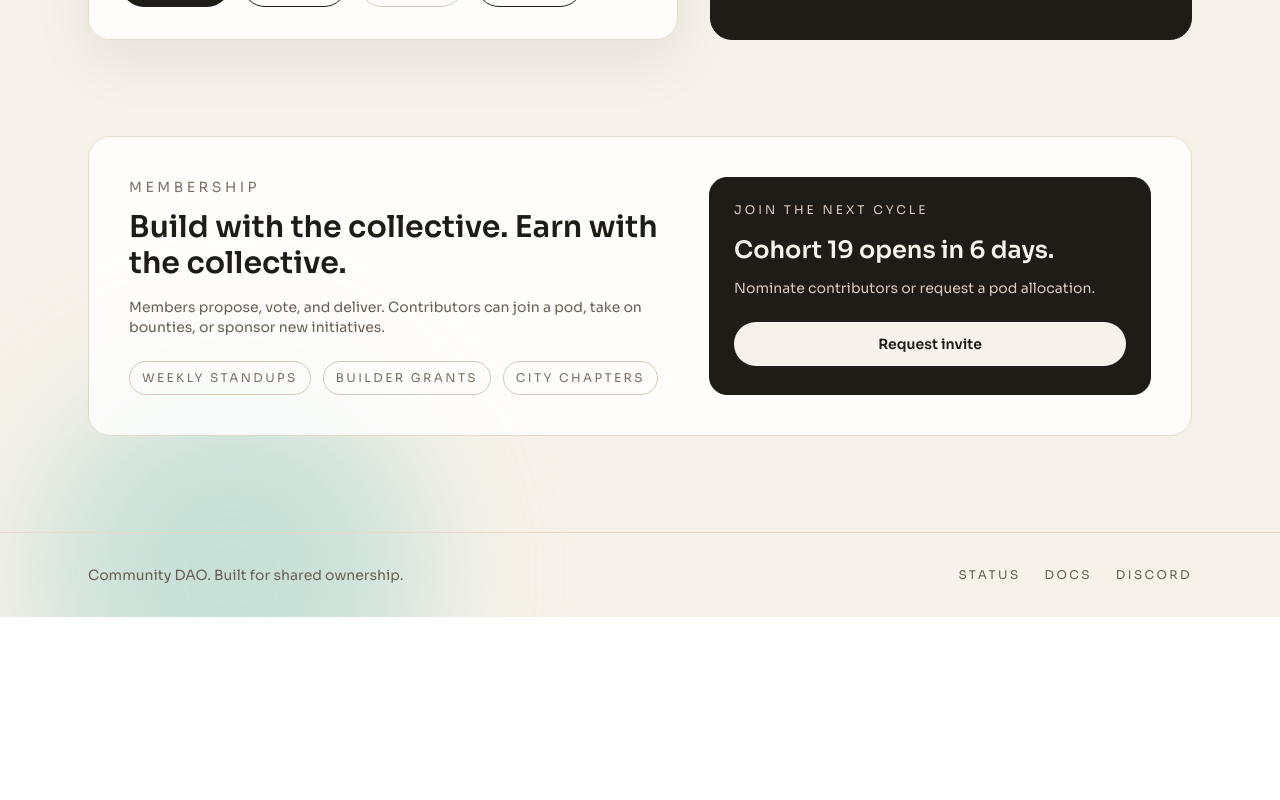
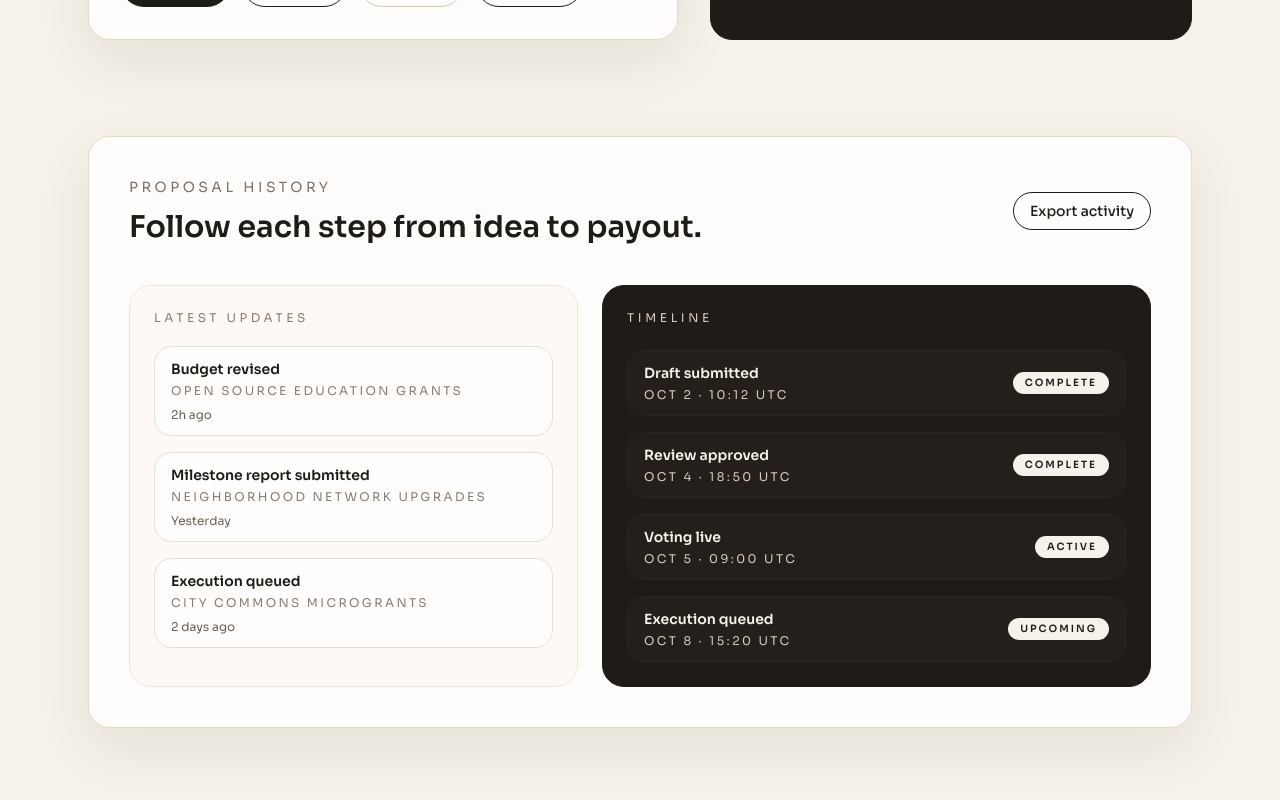
Before and after one commit to TYDev01/Community-Grant-DAO, a Next.js app in the folder frontend/: page / in a window 1280 px wide. Shown: the part 6200-7000 px from the top of the page. Before the commit the page ends 6817 px from the top, so only its background shows below. Built offline with nearby package versions, Linux system fonts and the light colour scheme.

Commit message:
added a proposal history section with update cards and governance timeline to round out the lifecycle story

```diff
--- a/frontend/src/app/page.tsx
+++ b/frontend/src/app/page.tsx
@@ -1057,6 +1057,111 @@ export default function Home() {
             </div>
           </section>
 
+          <section className="mx-auto w-full max-w-6xl px-6 pb-24">
+            <div className="rounded-3xl border border-[#e6d9c8] bg-white/80 p-10 shadow-[0_20px_60px_rgba(31,27,22,0.08)]">
+              <div className="flex flex-wrap items-center justify-between gap-6">
+                <div>
+                  <p className="text-sm uppercase tracking-[0.25em] text-[#7f7267]">
+                    Proposal history
+                  </p>
+                  <h2 className="mt-3 text-3xl font-semibold text-[#1f1b16] font-[var(--font-display)]">
+                    Follow each step from idea to payout.
+                  </h2>
+                </div>
+                <button className="rounded-full border border-[#1f1b16] px-4 py-2 text-sm font-medium transition hover:bg-[#1f1b16] hover:text-[#f7f2e9]">
+                  Export activity
+                </button>
+              </div>
+              <div className="mt-10 grid gap-6 lg:grid-cols-[0.9fr_1.1fr]">
+                <div className="rounded-3xl border border-[#f0e6d8] bg-[#fdfaf5] p-6">
+                  <p className="text-xs uppercase tracking-[0.3em] text-[#8a7d71]">
+                    Latest updates
+                  </p>
+                  <div className="mt-5 grid gap-4 text-sm text-[#6a5f55]">
+                    {[
+                      {
+                        title: "Budget revised",
+                        detail: "Open Source Education Grants",
+                        time: "2h ago",
+                      },
+                      {
+                        title: "Milestone report submitted",
+                        detail: "Neighborhood Network Upgrades",
+                        time: "Yesterday",
+                      },
+                      {
+                        title: "Execution queued",
+                        detail: "City Commons Microgrants",
+                        time: "2 days ago",
+                      },
+                    ].map((item) => (
+                      <div
+                        key={item.title}
+                        className="rounded-2xl border border-[#e9dfd1] bg-white/80 px-4 py-3"
+                      >
+                        <p className="text-sm font-semibold text-[#1f1b16]">
+                          {item.title}
+                        </p>
+                        <p className="mt-1 text-xs uppercase tracking-[0.2em] text-[#8a7d71]">
+                          {item.detail}
+                        </p>
+                        <p className="mt-2 text-xs text-[#6a5f55]">
+                          {item.time}
+                        </p>
+                      </div>
+                    ))}
+                  </div>
+                </div>
+                <div className="rounded-3xl border border-[#1f1b16] bg-[#1f1b16] p-6 text-[#f7f2e9]">
+                  <p className="text-xs uppercase tracking-[0.3em] text-[#d9cbbb]">
+                    Timeline
+                  </p>
+                  <div className="mt-6 grid gap-4 text-sm text-[#d9cbbb]">
+                    {[
+                      {
+                        label: "Draft submitted",
+                        detail: "Oct 2 · 10:12 UTC",
+                        status: "Complete",
+                      },
+                      {
+                        label: "Review approved",
+                        detail: "Oct 4 · 18:50 UTC",
+                        status: "Complete",
+                      },
+                      {
+                        label: "Voting live",
+                        detail: "Oct 5 · 09:00 UTC",
+                        status: "Active",
+                      },
+                      {
+                        label: "Execution queued",
+                        detail: "Oct 8 · 15:20 UTC",
+                        status: "Upcoming",
+                      },
+                    ].map((item) => (
+                      <div
+                        key={item.label}
+                        className="flex items-center justify-between rounded-2xl border border-[#2b2621] bg-[#241f1a] px-4 py-3"
+                      >
+                        <div>
+                          <p className="text-sm font-semibold text-[#f7f2e9]">
+                            {item.label}
+                          </p>
+                          <p className="mt-1 text-xs uppercase tracking-[0.2em] text-[#d9cbbb]">
+                            {item.detail}
+                          </p>
+                        </div>
+                        <span className="rounded-full bg-[#f7f2e9] px-3 py-1 text-[10px] font-semibold uppercase tracking-[0.2em] text-[#1f1b16]">
+                          {item.status}
+                        </span>
+                      </div>
+                    ))}
+                  </div>
+                </div>
+              </div>
+            </div>
+          </section>
+
           <section
             id="membership"
             className="mx-auto w-full max-w-6xl px-6 pb-24"
```
